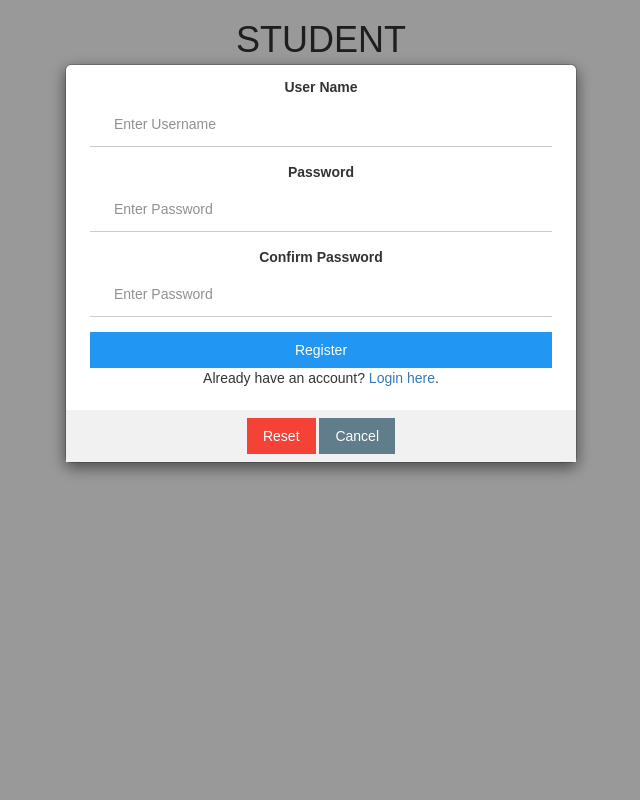
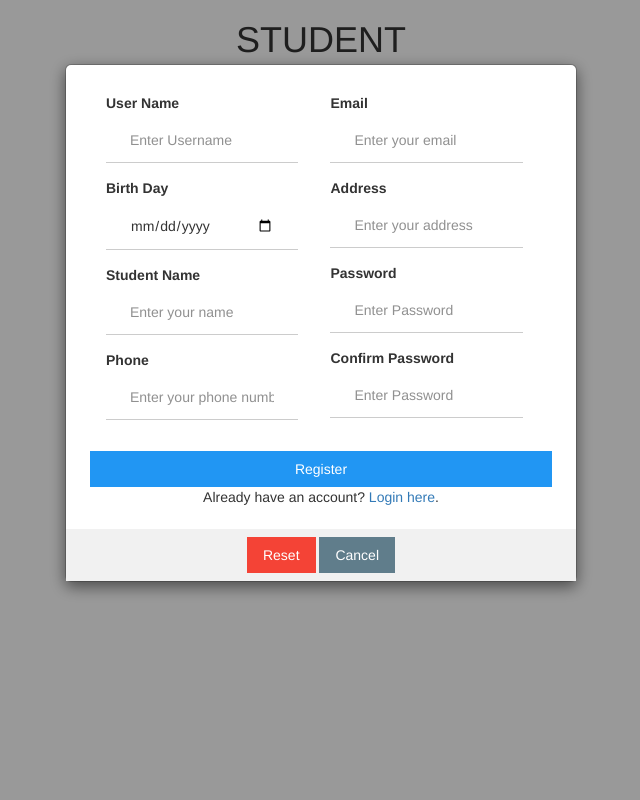
Before and after one commit to kullov/Hus_web_managament, a PHP site: page /student.php in a window 1280 px wide, after a click on "Register". Shown: the whole page, without its empty margins (319-959 px from the left). Run offline with PHP 8.4, Linux system fonts and the light colour scheme.

Commit message:
finish login/register students

```diff
--- a/register/student.php
+++ b/register/student.php
@@ -3,8 +3,8 @@
   require_once "../config.php";
 
   // Define variables and initialize with empty values
-  $username = $password = $confirm_password = "";
-  $username_err = $password_err = $confirm_password_err = "";
+  $username = $name_student = $phone = $email = $address = $birth_day = $password = $confirm_password = "";
+  $username_err = $name_student_err = $phone_err = $email_err = $address_err = $birth_day_err = $password_err = $confirm_password_err = "";
 
   // Processing form data when form is submitted
   if ($_SERVER["REQUEST_METHOD"] == "POST") {
@@ -44,7 +44,7 @@
 
     // Validate password
     if (empty(trim($_POST["password"]))) {
-      $password_err = "Please enter a password.";
+      $password_err = "Please enter a password!";
     } elseif (strlen(trim($_POST["password"])) < 6) {
       $password_err = "Password must have atleast 6 characters.";
     } else {
@@ -53,23 +53,60 @@
 
     // Validate confirm password
     if (empty(trim($_POST["confirm_password"]))) {
-      $confirm_password_err = "Please confirm password.";
+      $confirm_password_err = "Please confirm password!";
     } else {
       $confirm_password = trim($_POST["confirm_password"]);
       if (empty($password_err) && ($password != $confirm_password)) {
-        $confirm_password_err = "Password did not match.";
+        $confirm_password_err = "Password did not match!";
       }
+    }
+
+    // Validate phone
+    if (empty(trim($_POST["phone"]))) {
+      $phone_err = "Please enter your phone number!";
+    } elseif (strlen(trim($_POST["phone"])) < 6) {
+      $phone_err = "Your phone number is incorrect!";
+    } else {
+      $phone = trim($_POST["phone"]);
+    }
+
+    // Validate namw
+    if (empty(trim($_POST["name_student"]))) {
+      $name_student_err = "Please enter your name!";
+    } else {
+      $name_student = trim($_POST["name_student"]);
+    }
+
+    // Validate email
+    if (empty(trim($_POST["email"]))) {
+      $email_err = "Please enter your email!";
+    } else {
+      $email = trim($_POST["email"]);
+    }
+
+    // Validate address
+    if (empty(trim($_POST["address"]))) {
+      $address_err = "Please enter your address!";
+    } else {
+      $address = trim($_POST["address"]);
+    }
+
+    // Validate birth_day
+    if (empty(trim($_POST["birth_day"]))) {
+      $birth_day_err = "Please enter your birth_day!";
+    } else {
+      $birth_day = trim($_POST["birth_day"]);
     }
 
     // Check input errors before inserting in database
     if (empty($username_err) && empty($password_err) && empty($confirm_password_err)) {
 
       // Prepare an insert statement
-      $sql = "INSERT INTO students (student_id, password) VALUES (?, ?)";
+      $sql = "INSERT INTO students (student_id, password, name_student, phone, email, address, birth_day) VALUES (?, ?, ?, ?, ?, ?, ?)";
 
       if ($stmt = mysqli_prepare($link, $sql)) {
         // Bind variables to the prepared statement as parameters
-        mysqli_stmt_bind_param($stmt, "ss", $param_username, $param_password);
+        mysqli_stmt_bind_param($stmt, "sssssss", $param_username, $param_password, $name_student, $phone, $email, $address, $birth_day);
 
         // Set parameters
         $param_username = $username;
@@ -108,8 +145,7 @@
       padding-top: 16px;
     }
 
-    body {
-      font-family: Arial, Helvetica, sans-serif;
+    .center-class {
       text-align: center;
     }
 
@@ -165,16 +201,46 @@
 </head>
 
 <body>
+  <div class="center-class">
   <h1>STUDENT</h1>
   <h2>Register Form</h2>
   <button onclick="document.getElementById('dialog').style.display='block'" class="w3-button w3-green">Register</button>
+  </div>
   <div id="dialog" class="modal">
     <form class="modal-content animate" action="<?php echo htmlspecialchars($_SERVER["PHP_SELF"]); ?>" method="post">
-      <div class="w3-padding-large">
+      <div class="w3-padding-large w3-row">
+        <div class="w3-col s5 w3-margin">
           <div class="form-group <?php echo (!empty($username_err)) ? 'has-error' : ''; ?>">
             <label for="userName"><b>User Name</b></label>
             <input class="w3-input w3-padding-large" type="text" placeholder="Enter Username" name="username" value="<?php echo $username; ?>" required>
             <span class="w3-text-red"><?php echo $username_err; ?></span>
+          </div>
+          <div class="form-group <?php echo (!empty($birth_day_err)) ? 'has-error' : ''; ?>">
+            <label for="birth_day"><b>Birth Day</b></label>
+            <input class="w3-input w3-padding-large" type="date" placeholder="Enter your birth day" name="birth_day" value="<?php echo $birth_day; ?>" required>
+            <span class="w3-text-red"><?php echo $birth_day_err; ?></span>
+          </div>
+          <div class="form-group <?php echo (!empty($name_student_err)) ? 'has-error' : ''; ?>">
+            <label for="name_student"><b>Student Name</b></label>
+            <input class="w3-input w3-padding-large" type="text" placeholder="Enter your name" name="name_student" value="<?php echo $name_student; ?>" required>
+            <span class="w3-text-red"><?php echo $name_student_err; ?></span>
+          </div>
+          <div class="form-group <?php echo (!empty($phone_err)) ? 'has-error' : ''; ?>">
+            <label for="phone"><b>Phone</b></label>
+            <input class="w3-input w3-padding-large" type="text" placeholder="Enter your phone number" name="phone" value="<?php echo $phone; ?>">
+            <span class="w3-text-red"><?php echo $phone_err; ?></span>
+          </div>
+        </div>
+        <div class="w3-col s5 w3-margin">
+          <div class="form-group <?php echo (!empty($email_err)) ? 'has-error' : ''; ?>">
+            <label for="email"><b>Email</b></label>
+            <input class="w3-input w3-padding-large" type="text" placeholder="Enter your email" name="email" value="<?php echo $email; ?>">
+            <span class="w3-text-red"><?php echo $email_err; ?></span>
+          </div>
+          <div class="form-group <?php echo (!empty($address_err)) ? 'has-error' : ''; ?>">
+            <label for="address"><b>Address</b></label>
+            <input class="w3-input w3-padding-large" type="text" placeholder="Enter your address" name="address" value="<?php echo $address; ?>">
+            <span class="w3-text-red"><?php echo $address_err; ?></span>
           </div>
           <div class="form-group <?php echo (!empty($password_err)) ? 'has-error' : ''; ?>">
             <label for="password"><b>Password</b></label>
@@ -186,11 +252,12 @@
             <input class="w3-input w3-padding-large" placeholder="Enter Password"  type="password" name="confirm_password" value="<?php echo $confirm_password; ?>" required>
             <span class="w3-text-red"><?php echo $confirm_password_err; ?></span>
           </div>
+        </div>
         <button type="submit" class="w3-button w3-blue w3-block">Register</button>
-        <p>Already have an account? <a href="../login/student.php">Login here</a>.</p>
+        <p class="center-class">Already have an account? <a href="../login/student.php">Login here</a>.</p>
       </div>
-      <div class="w3-padding" style="background-color:#f1f1f1">
-        <button type="reset" class="w3-btn w3-red">Reset</button>
+      <div class="w3-padding center-class" style="background-color:#f1f1f1">
+        <button type="reset" class="w3-btn w3-red center-class">Reset</button>
         <button type="button" onclick="document.getElementById('dialog').style.display='none'" class="w3-btn w3-blue-gray">Cancel</button>
       </div>
     </form>
--- a/welcome.php
+++ b/welcome.php
@@ -21,7 +21,8 @@ if(!isset($_SESSION["loggedin"]) || $_SESSION["loggedin"] !== true){
 </head>
 <body>
     <div class="page-header">
-        <h1>Hi, <b><?php echo htmlspecialchars($_SESSION["student_id"]); ?></b>. Welcome to our site.</h1>
+        <h1>Hi, <b><?php echo htmlspecialchars($_SESSION["name_student"]); ?></b></h1>
+        <h1>Welcome to our site ^^</h1>
     </div>
     <p>
         <a href="reset-password.php" class="btn btn-warning">Reset Your Password</a>
```
Also changed, not shown: db/demo_project.sql (added, +48 -0 lines), login/student.php (+4 -4 lines). Lines whose indentation alone changed are shown as unchanged.
